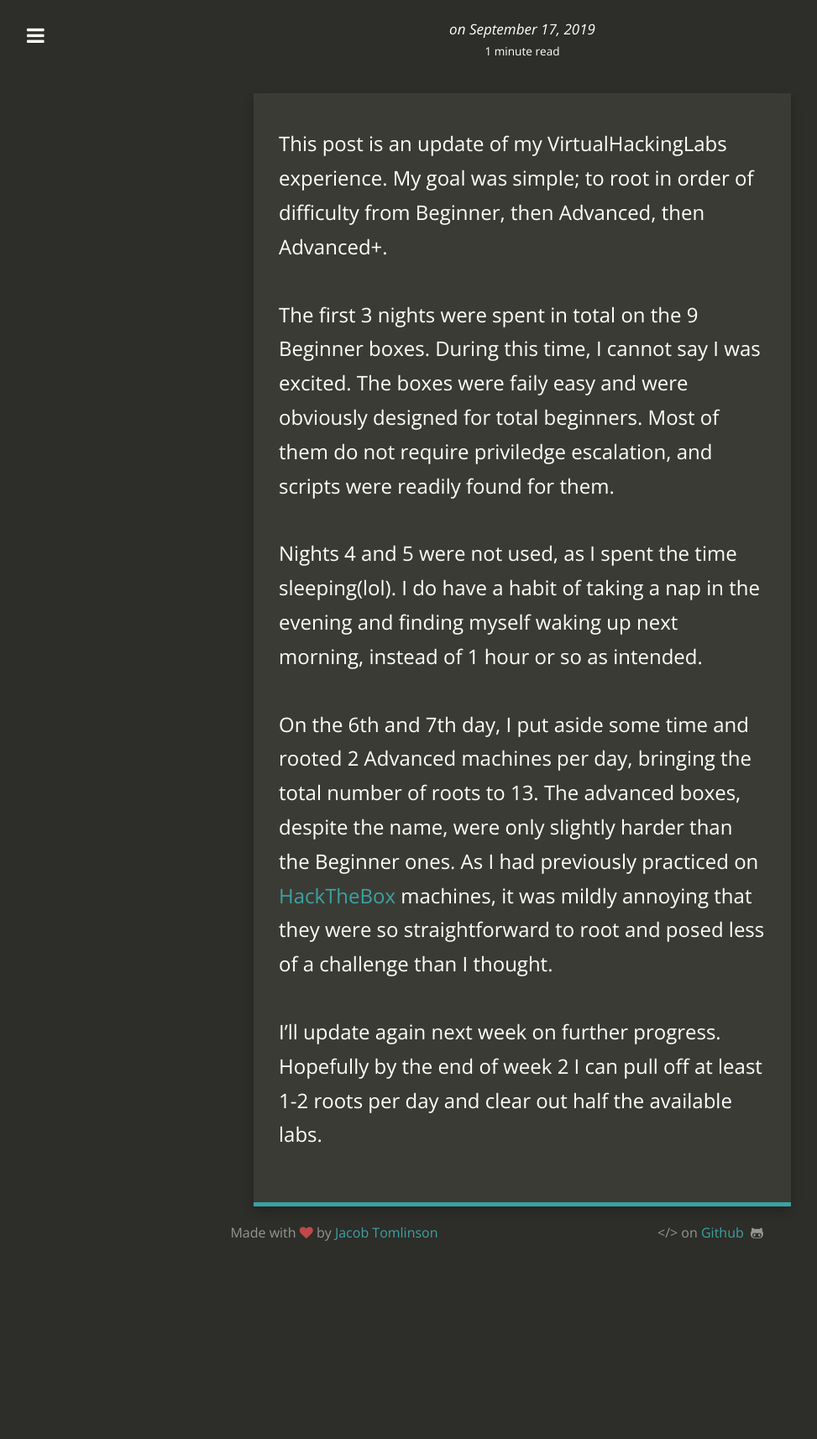
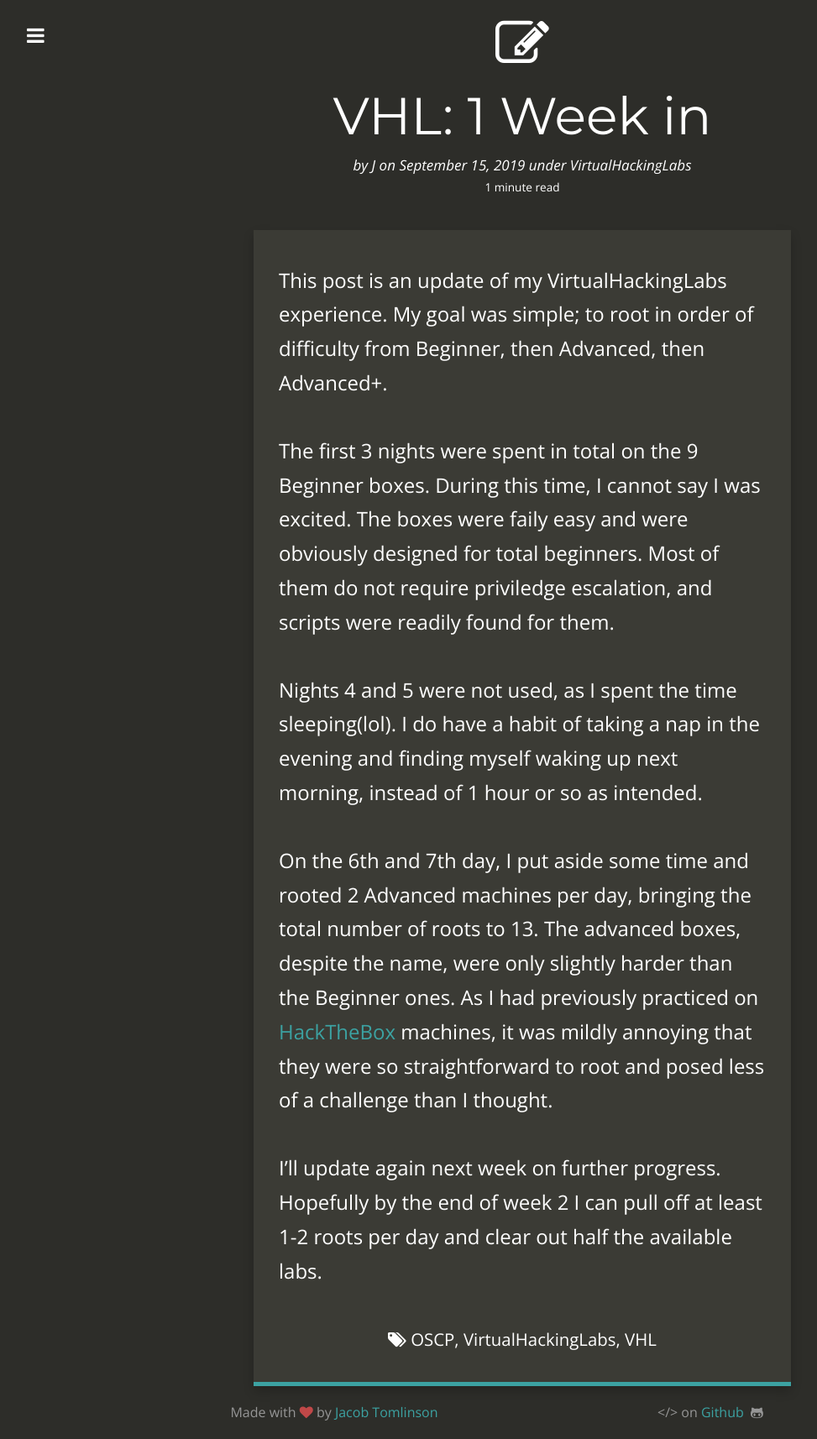
Before and after one commit to Dreamscent/Dreamscent.github.io, a Jekyll site: the page built from _posts/2019-09-15-VHL-1-week-in.md, in a window 1280 px wide. Shown: the whole page at 84% size, without its empty margins (18-991 px from the left). Built offline with Jekyll 4.4.1, drawn with Linux system fonts in a browser that asks for light colours; nearby versions of some CDN libraries; our own code applies the rules of GitHub Pages for plain Markdown files; before the commit the page ends 1500 px from its top, so only the background shows below that.

Commit message:
Update 2019-09-15-VHL-1-week-in.md

```diff
--- a/_posts/2019-09-15-VHL-1-week-in.md
+++ b/_posts/2019-09-15-VHL-1-week-in.md
@@ -1,6 +1,6 @@
 ---
 layout:     post
-title:      VHL: 1 Week in
+title:      "VHL: 1 Week in"
 date:       2019-09-15 20:41:14
 author:     J
 summary:    Eh. Oh look a summmary
```
